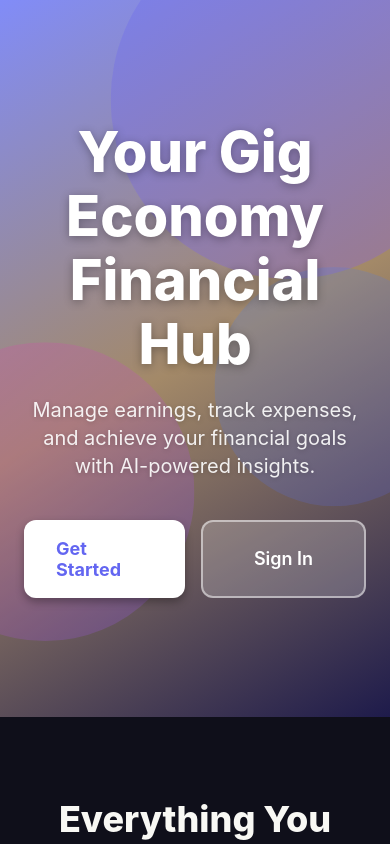
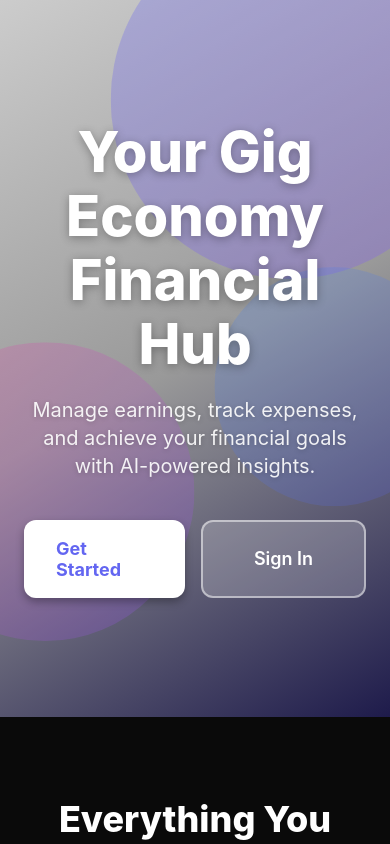
Before and after one commit to Anushkarshetty45/GIG-ECONOMY-APP, a React Native app: screen /Home in a window 390 px wide. Shown: the top 844 px of the page. Built offline with nearby package versions, Linux system fonts and the light colour scheme; no server answers.

Commit message:
style: Update color palette for better visual design
- Enhance color scheme
- Improve contrast and accessibility

```diff
--- a/src/theme/colors.js
+++ b/src/theme/colors.js
@@ -1,46 +1,45 @@
-// Color palette for GIG ECONOMY app with Glassmorphism design
-// Inspired by professional, modern aesthetic with earthy tones
+// Color palette for GIG ECONOMY app - Black, Grey, and White theme
 
 export const colors = {
-  // Light Mode
+  // Light Mode - White and Grey
   light: {
-    // Primary colors
-    primary: '#6366f1',        // Indigo - main brand color
-    primaryLight: '#818cf8',   // Light indigo
-    primaryDark: '#4f46e5',    // Dark indigo
+    // Primary colors - Grey tones
+    primary: '#404040',        // Dark grey
+    primaryLight: '#6b6b6b',   // Medium grey
+    primaryDark: '#1a1a1a',    // Almost black
 
-    // Secondary colors (earthy tones from reference)
-    secondary: '#8b7355',      // Warm brown
-    secondaryLight: '#a38968', // Light brown
-    secondaryDark: '#6d5a43',  // Dark brown
+    // Secondary colors
+    secondary: '#808080',      // Medium grey
+    secondaryLight: '#999999', // Light grey
+    secondaryDark: '#595959',  // Dark grey
 
-    // Background colors (cream/off-white from reference)
-    background: '#f8f8f4',     // Off-white background
-    backgroundAlt: '#ffffff',  // Pure white
-    surface: 'rgba(255, 255, 255, 0.7)',  // Glassmorphism surface
+    // Background colors
+    background: '#ffffff',     // Pure white
+    backgroundAlt: '#f5f5f5',  // Light grey
+    surface: 'rgba(255, 255, 255, 0.7)',
 
     // Glassmorphism overlays
     glassLight: 'rgba(255, 255, 255, 0.25)',
     glassMedium: 'rgba(255, 255, 255, 0.45)',
     glassStrong: 'rgba(255, 255, 255, 0.65)',
 
-    // Text colors (from reference)
-    text: '#181818',           // Deep charcoal
-    textSecondary: '#3E3D35',  // Dark brown
-    textTertiary: '#6b7280',   // Gray
-    textInverse: '#ffffff',    // White text
+    // Text colors
+    text: '#000000',           // Pure black
+    textSecondary: '#404040',  // Dark grey
+    textTertiary: '#808080',   // Medium grey
+    textInverse: '#ffffff',    // White
 
-    // Status colors
-    success: '#10b981',        // Green
-    warning: '#f59e0b',        // Amber
-    error: '#ef4444',          // Red
-    info: '#3b82f6',           // Blue
+    // Status colors - Grey scale
+    success: '#404040',        // Dark grey
+    warning: '#6b6b6b',        // Medium grey
+    error: '#1a1a1a',          // Almost black
+    info: '#595959',           // Dark grey
 
     // Financial colors
-    income: '#10b981',         // Green
-    expense: '#ef4444',        // Red
-    savings: '#6366f1',        // Indigo
-    tax: '#f59e0b',           // Amber
+    income: '#2a2a2a',         // Dark grey
+    expense: '#404040',        // Dark grey
+    savings: '#595959',        // Dark grey
+    tax: '#6b6b6b',            // Medium grey
 
     // UI Elements
     border: 'rgba(0, 0, 0, 0.1)',
@@ -48,28 +47,28 @@ export const colors = {
     shadow: 'rgba(0, 0, 0, 0.15)',
     overlay: 'rgba(0, 0, 0, 0.5)',
 
-    // Gradients
-    gradient1: ['#6366f1', '#8b5cf6'],  // Indigo to purple
-    gradient2: ['#f59e0b', '#f97316'],  // Amber to orange
-    gradient3: ['#10b981', '#14b8a6'],  // Green to teal
+    // Gradients - Black to Grey
+    gradient1: ['#1a1a1a', '#404040'],
+    gradient2: ['#2a2a2a', '#6b6b6b'],
+    gradient3: ['#404040', '#808080'],
   },
 
-  // Dark Mode
+  // Dark Mode - Black and Grey
   dark: {
-    // Primary colors
-    primary: '#818cf8',        // Light indigo for dark mode
-    primaryLight: '#a5b4fc',   // Very light indigo
-    primaryDark: '#6366f1',    // Medium indigo
+    // Primary colors - Light grey for dark mode
+    primary: '#cccccc',        // Light grey
+    primaryLight: '#e5e5e5',   // Very light grey
+    primaryDark: '#a0a0a0',    // Medium grey
 
     // Secondary colors
-    secondary: '#a38968',      // Light brown
-    secondaryLight: '#b89d7f', // Very light brown
-    secondaryDark: '#8b7355',  // Medium brown
+    secondary: '#999999',      // Medium grey
+    secondaryLight: '#b3b3b3', // Light grey
+    secondaryDark: '#808080',  // Dark grey
 
     // Background colors
-    background: '#0f0f1a',     // Very dark blue-black
-    backgroundAlt: '#1a1a2e',  // Dark blue
-    surface: 'rgba(30, 30, 46, 0.7)',  // Glassmorphism surface
+    background: '#0a0a0a',     // Almost pure black
+    backgroundAlt: '#1a1a1a',  // Very dark grey
+    surface: 'rgba(26, 26, 26, 0.7)',
 
     // Glassmorphism overlays
     glassLight: 'rgba(255, 255, 255, 0.05)',
@@ -77,22 +76,22 @@ export const colors = {
     glassStrong: 'rgba(255, 255, 255, 0.15)',
 
     // Text colors
-    text: '#f8f8f4',           // Off-white
-    textSecondary: '#e5e5e5',  // Light gray
-    textTertiary: '#9ca3af',   // Medium gray
-    textInverse: '#181818',    // Dark text
+    text: '#ffffff',           // Pure white
+    textSecondary: '#cccccc',  // Light grey
+    textTertiary: '#808080',   // Medium grey
+    textInverse: '#000000',    // Black
 
-    // Status colors (slightly brighter for dark mode)
-    success: '#34d399',        // Lighter green
-    warning: '#fbbf24',        // Lighter amber
-    error: '#f87171',          // Lighter red
-    info: '#60a5fa',           // Lighter blue
+    // Status colors - Grey scale
+    success: '#d4d4d4',        // Light grey
+    warning: '#d9d9d9',        // Very light grey
+    error: '#b8b8b8',          // Medium light grey
+    info: '#d4d4d4',           // Light grey
 
     // Financial colors
-    income: '#34d399',         // Lighter green
-    expense: '#f87171',        // Lighter red
-    savings: '#818cf8',        // Light indigo
-    tax: '#fbbf24',           // Lighter amber
+    income: '#e0e0e0',         // Very light grey
+    expense: '#c0c0c0',        // Light grey
+    savings: '#d4d4d4',        // Light grey
+    tax: '#cccccc',            // Light grey
 
     // UI Elements
     border: 'rgba(255, 255, 255, 0.1)',
@@ -100,10 +99,10 @@ export const colors = {
     shadow: 'rgba(0, 0, 0, 0.5)',
     overlay: 'rgba(0, 0, 0, 0.7)',
 
-    // Gradients
-    gradient1: ['#818cf8', '#a78bfa'],  // Light indigo to light purple
-    gradient2: ['#fbbf24', '#fb923c'],  // Light amber to light orange
-    gradient3: ['#34d399', '#2dd4bf'],  // Light green to light teal
+    // Gradients - Black to Grey to White
+    gradient1: ['#1a1a1a', '#404040'],
+    gradient2: ['#2a2a2a', '#595959'],
+    gradient3: ['#404040', '#6b6b6b'],
   },
 };
 
@@ -111,7 +110,7 @@ export const colors = {
 export const glassmorphism = {
   light: {
     background: 'rgba(255, 255, 255, 0.25)',
-    borderColor: 'rgba(255, 255, 255, 0.18)',
+    borderColor: 'rgba(0, 0, 0, 0.18)',
     borderWidth: 1,
     backdropFilter: 'blur(10px)',
     shadowColor: 'rgba(0, 0, 0, 0.1)',
```
